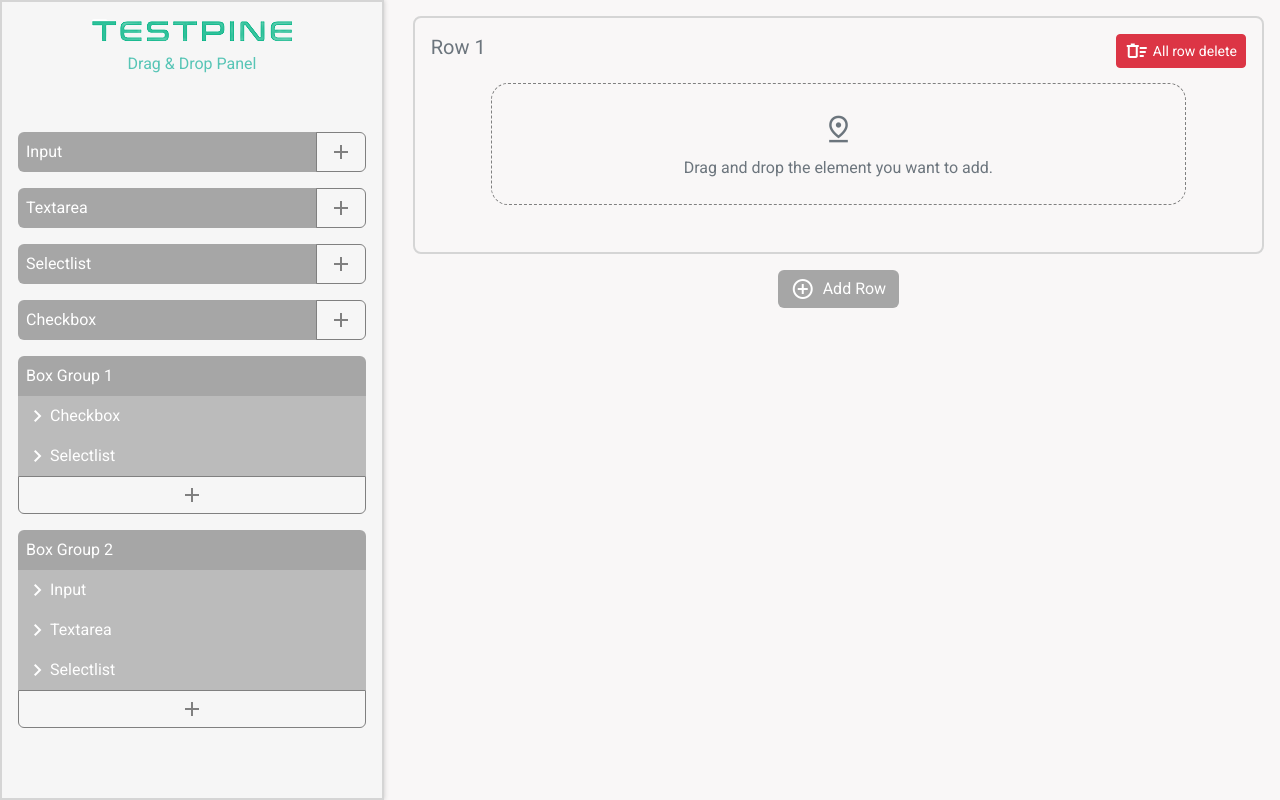
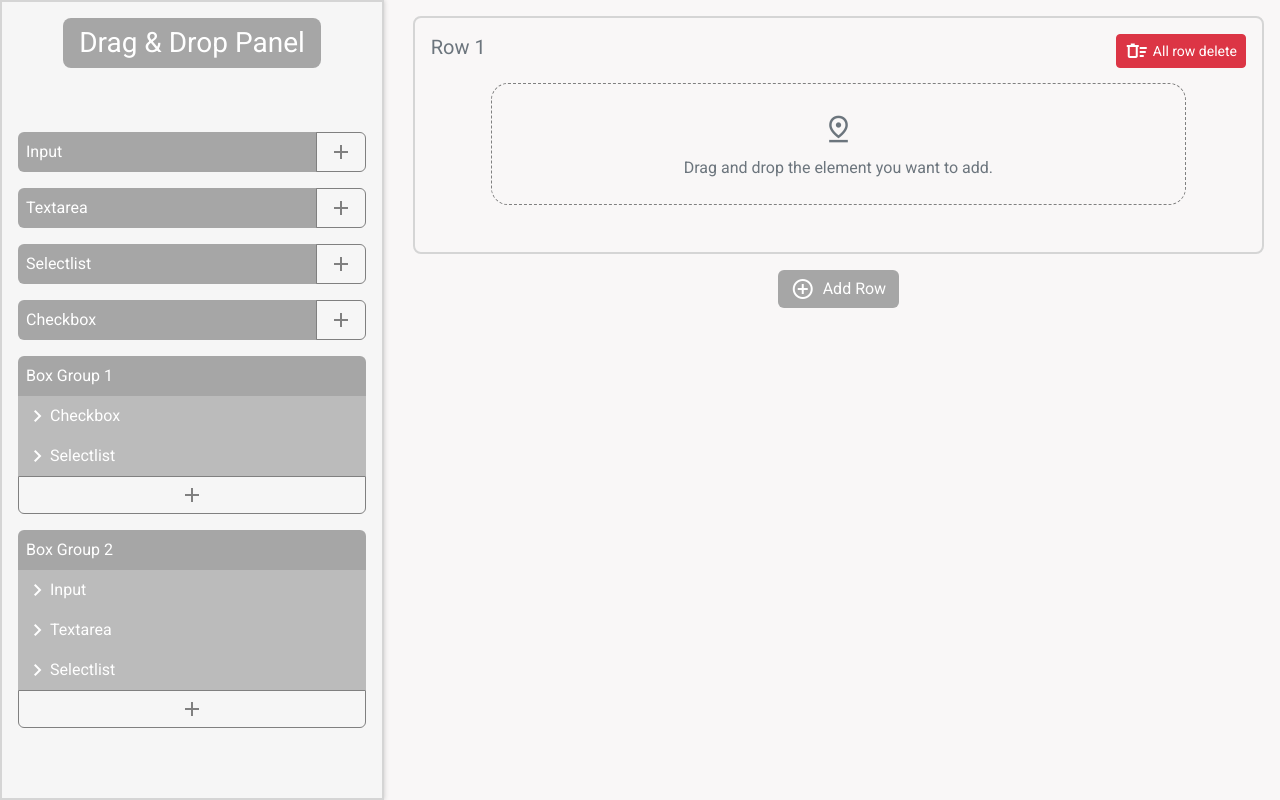
Before and after one commit to burakkrt/dragdropPanel-VanillaJavascript, a website: page index.html in a window 1280 px wide. Drawn offline with nearby package versions, Linux system fonts and the light colour scheme.

Commit message:
fix(ogo): the corresponding logo has been removed

```diff
--- a/index.html
+++ b/index.html
@@ -21,8 +21,7 @@
       <div class="panel-header">
         <div class="d-flex flex-row justify-content-between">
           <div class="mx-auto text-center">
-            <img src="assets/img/logo.png" height="26" width="200" alt="testpine logo"/>
-            <p class="fs-6 d-inline-block ms-2 d-sm-block my-sm-2 ms-sm-0" style="color: #57C5B6">Drag & Drop Panel</p>
+            <p class="fs-3 d-inline-block draggable-text px-3 py-1 rounded-3">Drag & Drop Panel</p>
           </div>
           <span class="material-symbols-outlined cursor-pointer" id="menu-burger">menu</span>
         </div>
```
Also changed, not shown: assets/img/logo.png (deleted).
